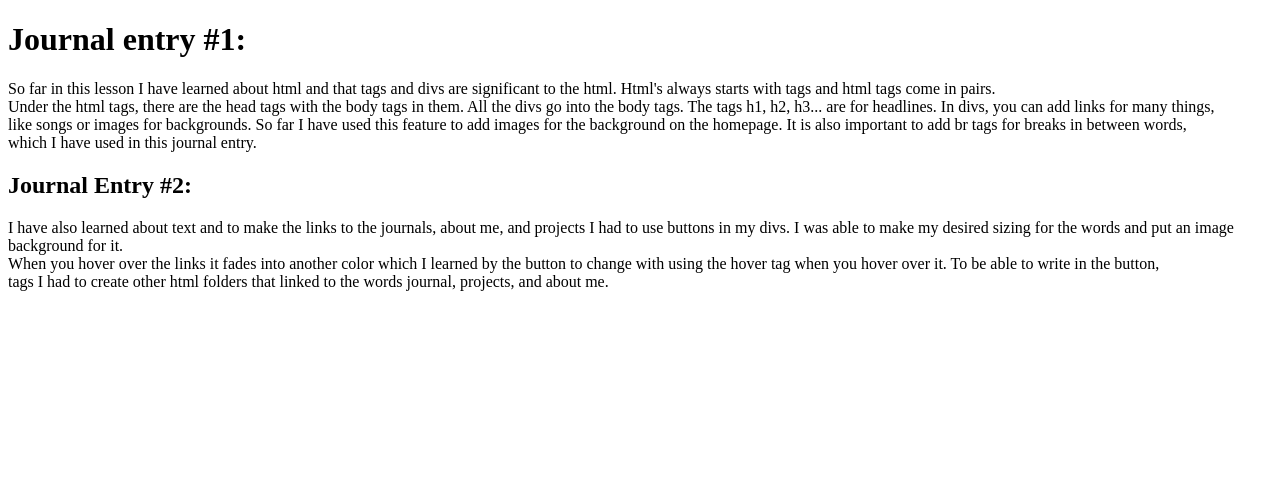
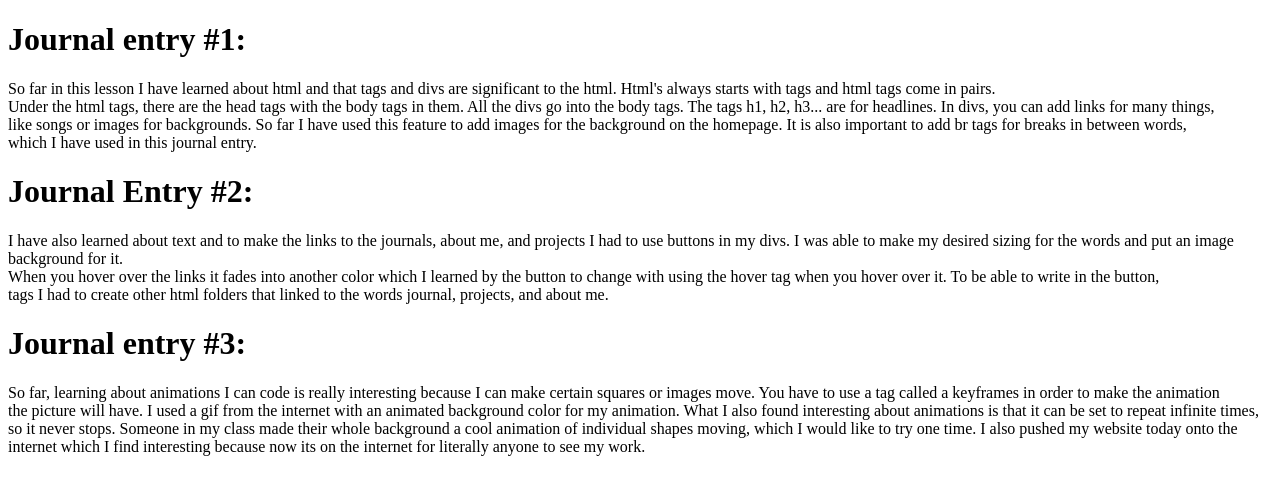
Before and after one commit to katejd/katejd.github.io, a plain HTML site: page journal.html in a window 1280 px wide. Drawn offline with Linux system fonts and the light colour scheme.

Commit message:
adding changes

```diff
--- a/journal.html
+++ b/journal.html
@@ -12,9 +12,16 @@
 </h1>
 So far in this lesson I have learned about html and that tags and divs are significant to the html. Html's always starts with tags and html tags come in pairs. <br> Under the html tags, there are the head tags with the body tags in them. All the divs go into the body tags. The tags h1, h2, h3... are for headlines. In divs, you can add links for many things, <br> like songs or images for backgrounds. So far I have used this feature to add images for the background on the homepage. It is also important to add br tags for breaks in between words, <br> which I have used in this journal entry.
 
-<h2>
+<h1>
 	Journal Entry #2:
-</h2>
+</h1>
 I have also learned about text and to make the links to the journals, about me, and projects I had to use buttons in my divs. I was able to make my desired sizing for the words and put an image background for it. <br>When you hover over the links it fades into another color which I learned by the button to change with using the hover tag when you hover over it. To be able to write in the button, <br> tags I had to create other html folders that linked to the words journal, projects, and about me.
+
+<h1>
+	Journal entry #3:
+</h1>
+
+So far, learning about animations I can code is really interesting because I can make certain squares or images move. You have to use a tag called a keyframes in order to make the animation<br> the picture will have. I used a gif from the internet with an animated background color for my animation. What I also found interesting about animations is that it can be set to repeat infinite times, so it never stops. Someone in my class made their whole background a cool animation of individual shapes moving, which I would like to try one time. I also pushed my website today onto the internet which I find interesting because now its on the internet for literally anyone to see my work.
+
 </body>
 </html>
```
